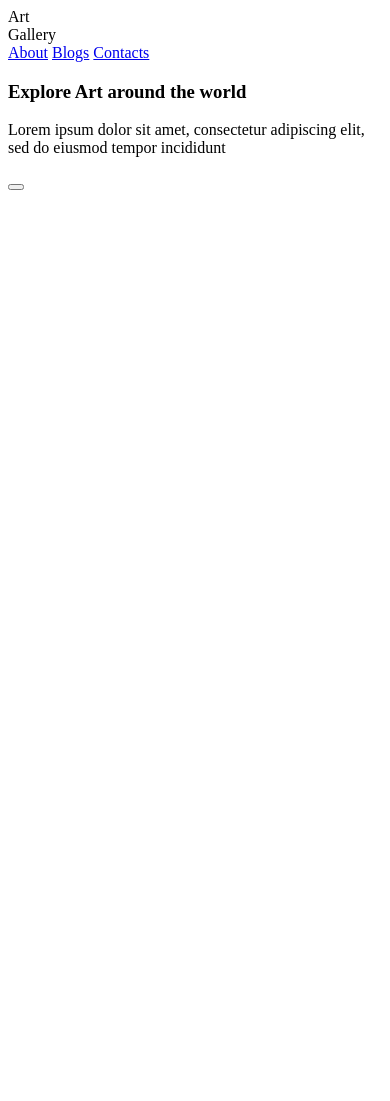
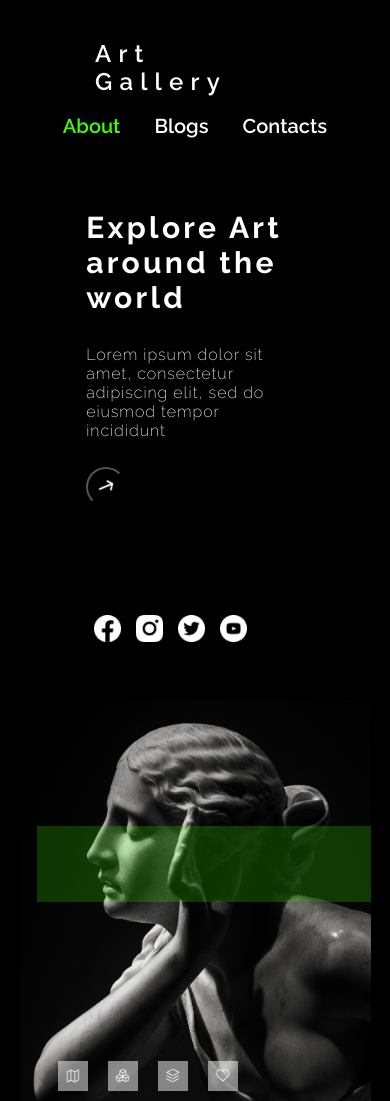
Before and after one commit to agabt/landing-page-responsive, a plain HTML site: page index.html in a window 390 px wide. Before the commit the page ends 844 px from the top, so only its background shows below. Drawn offline with Linux system fonts and the light colour scheme.

Commit message:
landing-page-responsive-1.2.1.1

```diff
--- a/index.html
+++ b/index.html
@@ -5,7 +5,7 @@
     <meta charset="UTF-8">
     <meta http-equiv="X-UA-Compatible" content="IE=edge">
     <meta name="viewport" content="width=device-width, initial-scale=1.0">
-    <link rel="stylesheet" href="css/style.cssv1.1">
+    <link rel="stylesheet" href="css/style.css">
     <title>Landing page</title>
 </head>
 
```
